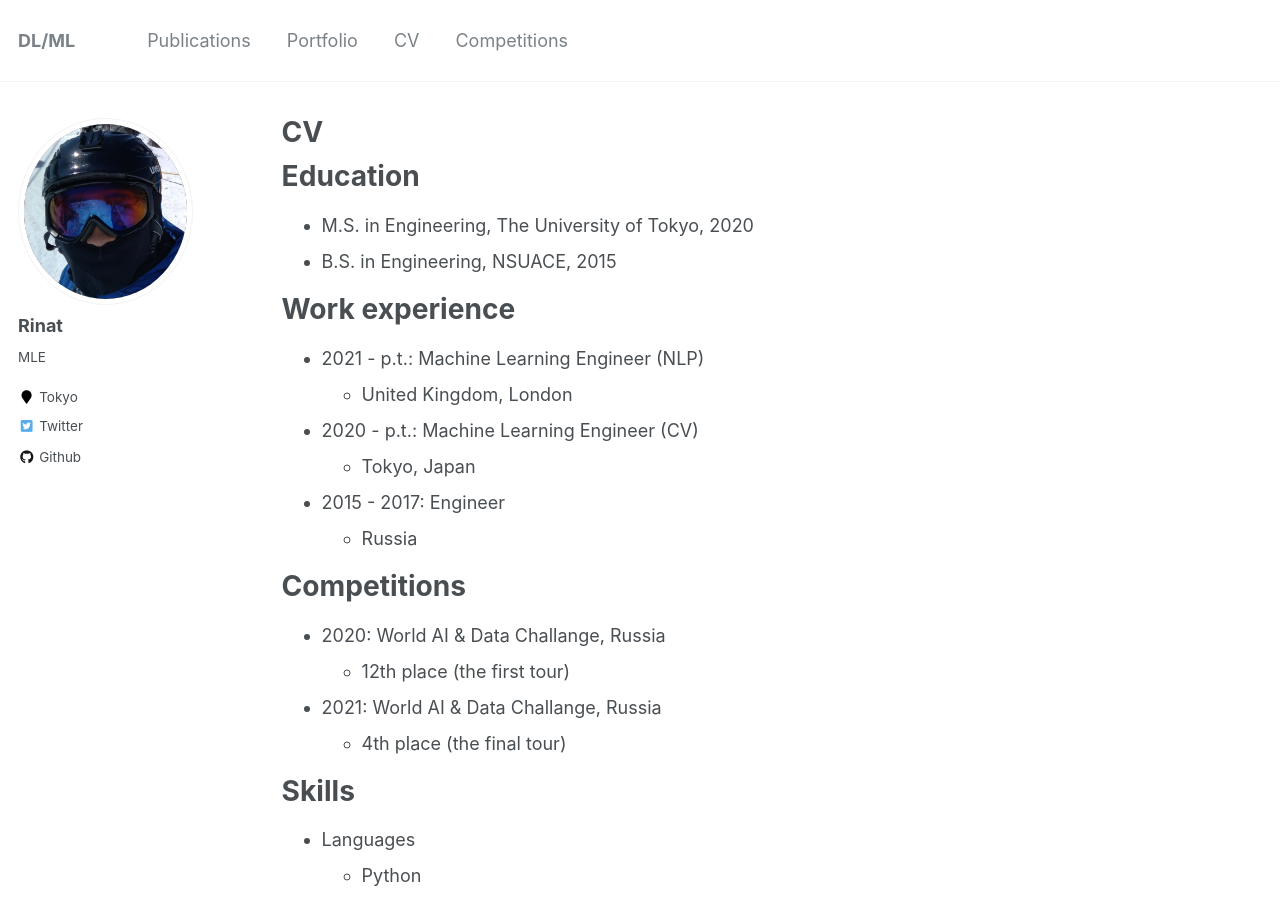
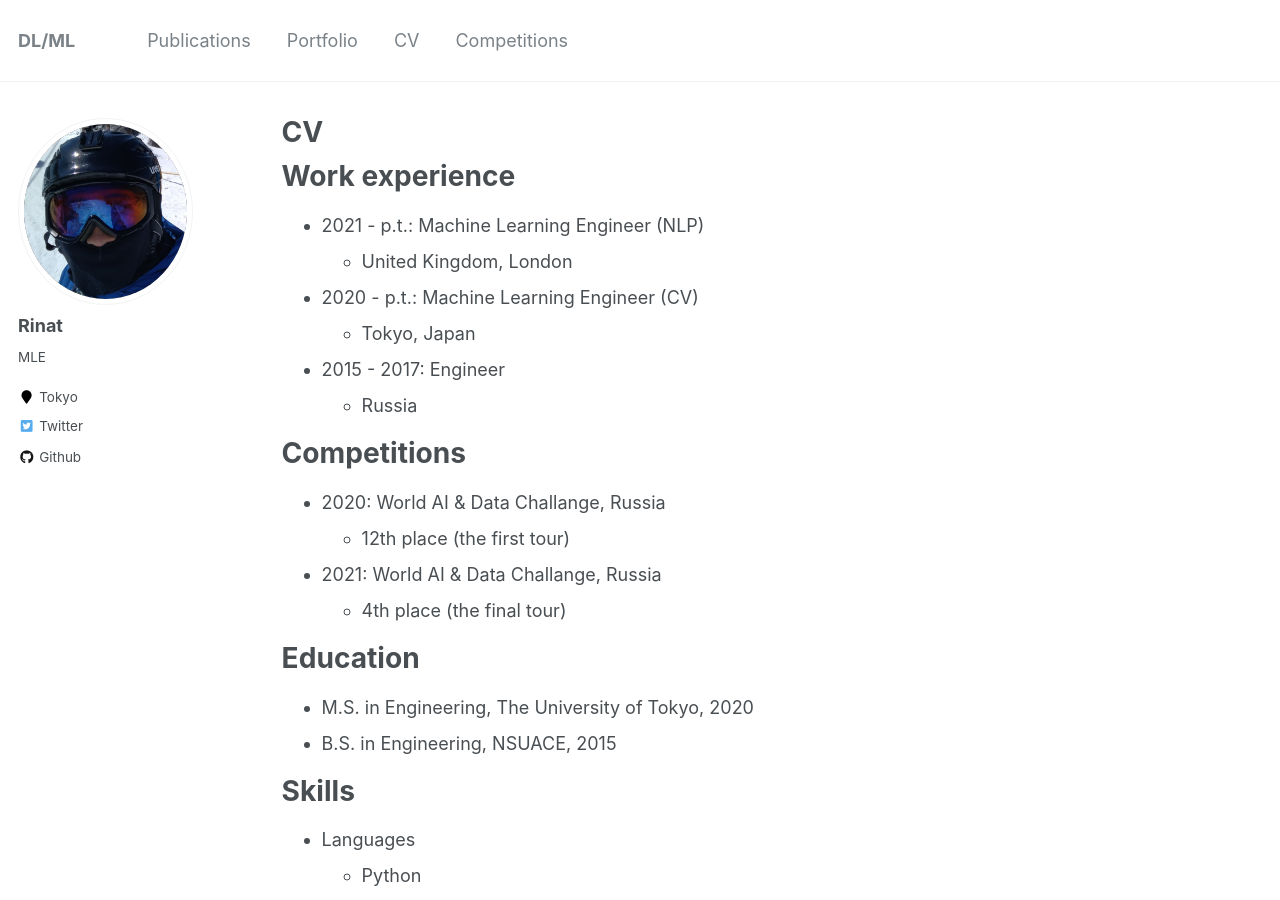
Before and after one commit to Xrenya/xrenya.github.io, a Jekyll site: the page built from _pages/cv.md, in a window 1280 px wide and 900 px high. Built offline with Jekyll 4.4.1, drawn with Linux system fonts in a browser that asks for light colours; some of the changed lines change nothing that is shown.

Commit message:
Update cv.md

```diff
--- a/_pages/cv.md
+++ b/_pages/cv.md
@@ -8,11 +8,6 @@ redirect_from:
 ---
 
 {% include base_path %}
-
-Education
-======
-* M.S. in Engineering, The University of Tokyo, 2020
-* B.S. in Engineering, NSUACE, 2015
 
 Work experience
 ======
@@ -29,6 +24,11 @@ Competitions
   * 12th place (the first tour)
 * 2021: World AI & Data Challange, Russia
   * 4th place (the final tour)
+
+Education
+======
+* M.S. in Engineering, The University of Tokyo, 2020
+* B.S. in Engineering, NSUACE, 2015
 
 Skills
 ======
```
